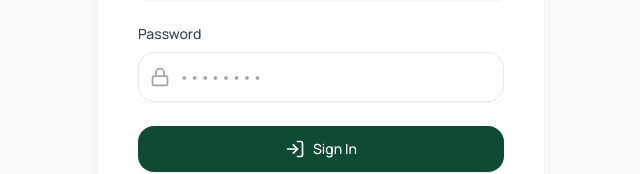
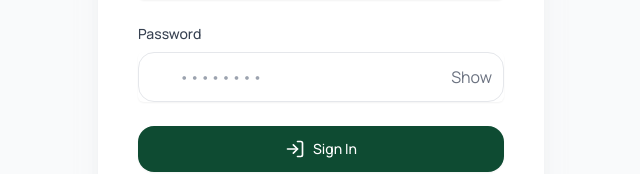
Before and after one commit to rishigour07/sai-kripa-nuts, a React (Create React App) app: page /admin/login in a window 1280 px wide. Shown: the part 445-619 px from the top of the page, without its empty margins (319-959 px from the left). Built offline with nearby package versions, Linux system fonts and the light colour scheme.

Commit message:
chore: publish redesign — cinematic home, 3D, cart, navbar, admin UI

```diff
--- a/src/pages/admin/AdminLogin.jsx
+++ b/src/pages/admin/AdminLogin.jsx
@@ -20,9 +20,10 @@
       setError('Invalid username or password');
     }
   };
+  const [showPassword, setShowPassword] = useState(false);
 
   return (
-    <div className="min-h-screen bg-gray-50 flex flex-col justify-center py-12 sm:px-6 lg:px-8">
+    <div className="min-h-screen bg-gray-50 flex flex-col justify-center py-12 sm:px-6 lg:px-8 text-gray-900">
       <div className="sm:mx-auto sm:w-full sm:max-w-md">
         <div className="flex justify-center">
           <div className="w-16 h-16 bg-[#0E4B32] rounded-2xl flex items-center justify-center transform rotate-3">
@@ -55,7 +56,7 @@
                   required
                   value={username}
                   onChange={(e) => setUsername(e.target.value)}
-                  className="block w-full pl-10 pr-3 py-3 border border-gray-200 rounded-2xl focus:outline-none focus:ring-2 focus:ring-[#0E4B32] focus:border-transparent transition-all"
+                  className="block w-full pl-10 pr-3 py-3 border border-gray-200 rounded-2xl text-gray-900 placeholder-gray-400 focus:outline-none focus:ring-2 focus:ring-[#0E4B32] focus:border-transparent transition-all"
                   placeholder="admin"
                 />
               </div>
@@ -69,14 +70,24 @@
                 <div className="absolute inset-y-0 left-0 pl-3 flex items-center pointer-events-none">
                   <Lock className="h-5 w-5 text-gray-400" />
                 </div>
+                <div className="relative">
                   <input
-                  type="password"
+                    type={showPassword ? 'text' : 'password'}
                     required
                     value={password}
                     onChange={(e) => setPassword(e.target.value)}
-                  className="block w-full pl-10 pr-3 py-3 border border-gray-200 rounded-2xl focus:outline-none focus:ring-2 focus:ring-[#0E4B32] focus:border-transparent transition-all"
+                    className="block w-full pl-10 pr-12 py-3 border border-gray-200 rounded-2xl text-gray-900 placeholder-gray-400 focus:outline-none focus:ring-2 focus:ring-[#0E4B32] focus:border-transparent transition-all"
                     placeholder="••••••••"
                   />
+                  <button
+                    type="button"
+                    onClick={() => setShowPassword((s) => !s)}
+                    className="absolute right-3 top-1/2 -translate-y-1/2 text-gray-500 hover:text-gray-700"
+                    aria-label={showPassword ? 'Hide password' : 'Show password'}
+                  >
+                    {showPassword ? 'Hide' : 'Show'}
+                  </button>
+                </div>
               </div>
             </div>
 
```
Lines whose indentation alone changed are shown as unchanged.
